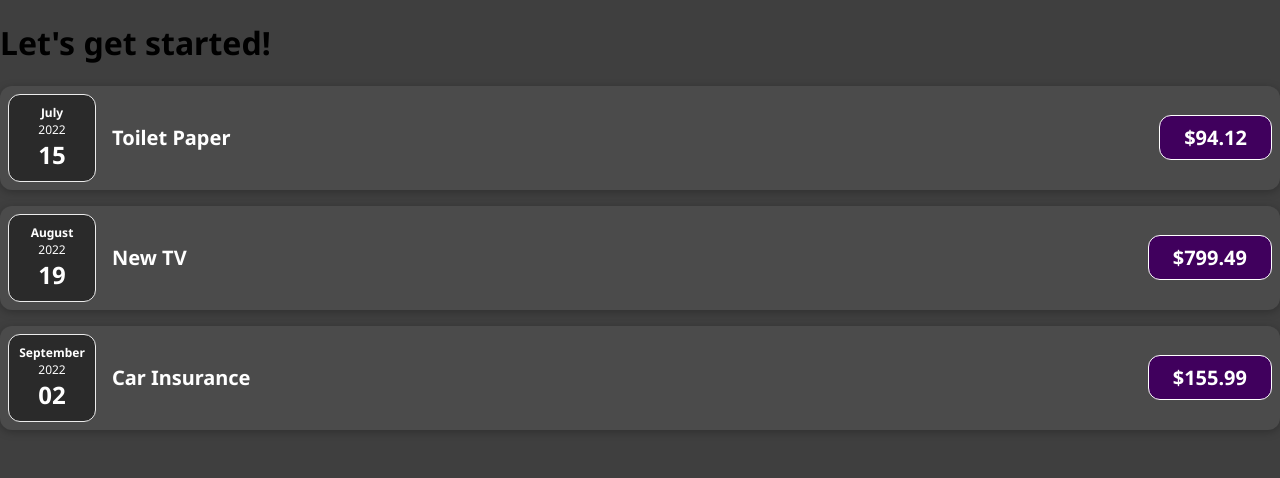
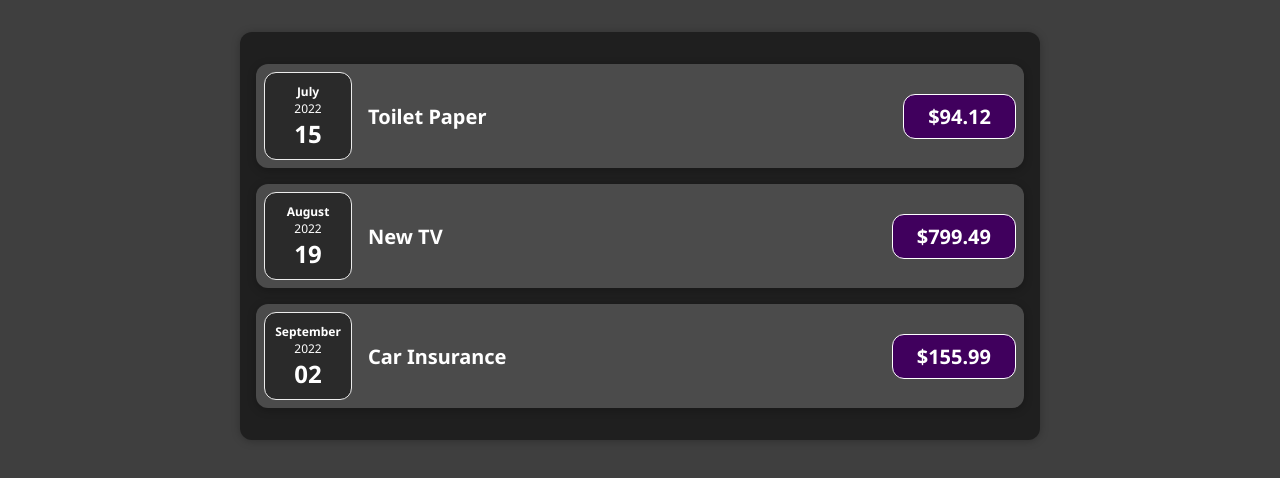
Before and after one commit to imazamatkh/react-lessons, a React (Create React App) app: page / in a window 1280 px wide. Shown: the top 478 px of the page. Built offline with nearby package versions, Linux system fonts and the light colour scheme.

Commit message:
08: Assignment time to practice react and components basics

```diff
--- a/src/App.jsx
+++ b/src/App.jsx
@@ -1,7 +1,6 @@
 import './App.css'
 
-// Components imports
-import ExpenseItem from './components/ExpenseItem/ExpenseItem'
+import Expenses from './components/Expenses/Expenses'
 
 function App() {
   console.clear()
@@ -29,22 +28,7 @@
 
   return (
     <div className="App">
-      <h1>Let&apos;s get started!</h1>
-      <ExpenseItem
-        date={expenses[0].date}
-        title={expenses[0].title}
-        price={expenses[0].price}
-      />
-      <ExpenseItem
-        date={expenses[1].date}
-        title={expenses[1].title}
-        price={expenses[1].price}
-      />
-      <ExpenseItem
-        date={expenses[2].date}
-        title={expenses[2].title}
-        price={expenses[2].price}
-      />
+      <Expenses expenses={expenses} />
     </div>
   )
 }
--- /dev/null
+++ b/src/components/Expenses/Expenses.css
@@ -0,0 +1,9 @@
+.expenses {
+  padding: 1rem;
+  background-color: rgb(31, 31, 31);
+  margin: 2rem auto;
+  width: 50rem;
+  max-width: 95%;
+  border-radius: 12px;
+  box-shadow: 0 1px 8px rgba(0, 0, 0, 0.25);
+}
--- /dev/null
+++ b/src/components/Expenses/Expenses.jsx
@@ -0,0 +1,27 @@
+import './Expenses.css'
+
+import ExpenseItem from '../ExpenseItem/ExpenseItem'
+
+function Expenses(props) {
+  return (
+    <div className={'expenses'}>
+      <ExpenseItem
+        date={props.expenses[0].date}
+        title={props.expenses[0].title}
+        price={props.expenses[0].price}
+      />
+      <ExpenseItem
+        date={props.expenses[1].date}
+        title={props.expenses[1].title}
+        price={props.expenses[1].price}
+      />
+      <ExpenseItem
+        date={props.expenses[2].date}
+        title={props.expenses[2].title}
+        price={props.expenses[2].price}
+      />
+    </div>
+  )
+}
+
+export default Expenses
```
